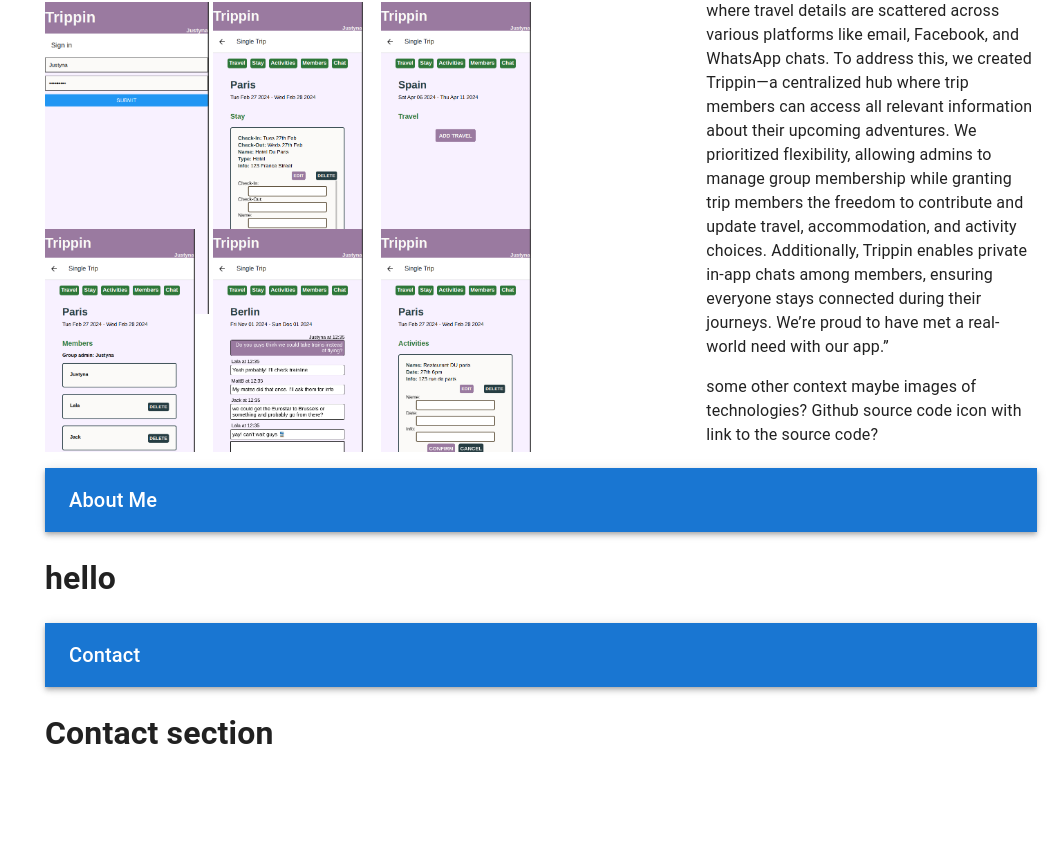
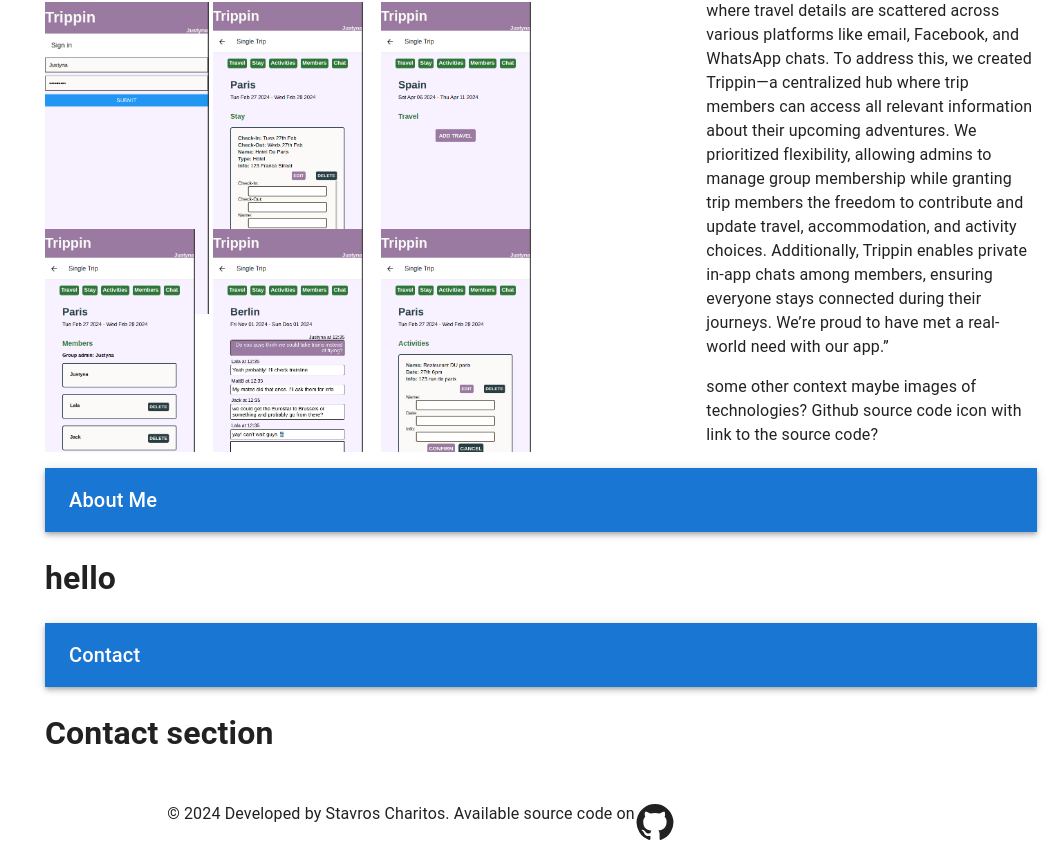
Before and after one commit to polikas/portfolio, a React (Vite) app: page / in a window 1280 px wide. Shown: the part 3466-4315 px from the top of the page, without its empty margins (219-1280 px from the left). Before the commit the page ends 4268 px from the top, so only its background shows below. Built offline with nearby package versions, Linux system fonts and the light colour scheme.

Commit message:
added footer component

```diff
--- a/src/App.jsx
+++ b/src/App.jsx
@@ -1,6 +1,7 @@
 import { useState } from "react";
 import "../src/style/App.css";
 import BasicMenu from "./BasicMenu.jsx";
+import Footer from "./Footer.jsx";
 
 function App() {
   return (
--- a/src/BasicMenu.jsx
+++ b/src/BasicMenu.jsx
@@ -19,10 +19,11 @@
 import { Link } from "react-scroll";
 import AboutMe from "./AboutMe";
 import Contact from "./Contact";
+import Footer from "./Footer";
 
 const drawerWidth = 240;
 
-function ResponsiveDrawer(props) {
+function BasicMenu(props) {
   const [mobileOpen, setMobileOpen] = React.useState(false);
   const [isClosing, setIsClosing] = React.useState(false);
 
@@ -84,6 +85,8 @@
   );
 
   return (
+    <>
+      <div className="content-container">
         <Box sx={{ display: "flex" }}>
           <CssBaseline />
           <AppBar
@@ -148,34 +151,36 @@
             <Grid container spacing={30}>
               <Grid item xs={12} sm={6}>
                 <Typography paragraph>
-              Consequat mauris nunc congue nisi vitae suscipit. Fringilla est
-              ullamcorper eget nulla facilisi etiam dignissim diam. Pulvinar
-              elementum integer enim neque volutpat ac tincidunt. Ornare
-              suspendisse sed nisi lacus sed viverra tellus. Purus sit amet
-              volutpat consequat mauris. Elementum eu facilisis sed odio morbi.
-              Euismod lacinia at quis risus sed vulputate odio. Morbi tincidunt
-              ornare massa eget egestas purus viverra accumsan in. In hendrerit
-              gravida rutrum quisque non tellus orci ac. Pellentesque nec nam
-              aliquam sem et tortor. Habitant morbi tristique senectus et.
-              Adipiscing elit duis tristique sollicitudin nibh sit. Ornare
-              aenean euismod elementum nisi quis eleifend. Commodo viverra
-              maecenas accumsan lacus vel facilisis. Nulla posuere sollicitudin
-              aliquam ultrices sagittis orci a.
+                  Consequat mauris nunc congue nisi vitae suscipit. Fringilla
+                  est ullamcorper eget nulla facilisi etiam dignissim diam.
+                  Pulvinar elementum integer enim neque volutpat ac tincidunt.
+                  Ornare suspendisse sed nisi lacus sed viverra tellus. Purus
+                  sit amet volutpat consequat mauris. Elementum eu facilisis sed
+                  odio morbi. Euismod lacinia at quis risus sed vulputate odio.
+                  Morbi tincidunt ornare massa eget egestas purus viverra
+                  accumsan in. In hendrerit gravida rutrum quisque non tellus
+                  orci ac. Pellentesque nec nam aliquam sem et tortor. Habitant
+                  morbi tristique senectus et. Adipiscing elit duis tristique
+                  sollicitudin nibh sit. Ornare aenean euismod elementum nisi
+                  quis eleifend. Commodo viverra maecenas accumsan lacus vel
+                  facilisis. Nulla posuere sollicitudin aliquam ultrices
+                  sagittis orci a.
                 </Typography>
                 <Typography paragraph>
-              Consequat mauris nunc congue nisi vitae suscipit. Fringilla est
-              ullamcorper eget nulla facilisi etiam dignissim diam. Pulvinar
-              elementum integer enim neque volutpat ac tincidunt. Ornare
-              suspendisse sed nisi lacus sed viverra tellus. Purus sit amet
-              volutpat consequat mauris. Elementum eu facilisis sed odio morbi.
-              Euismod lacinia at quis risus sed vulputate odio. Morbi tincidunt
-              ornare massa eget egestas purus viverra accumsan in. In hendrerit
-              gravida rutrum quisque non tellus orci ac. Pellentesque nec nam
-              aliquam sem et tortor. Habitant morbi tristique senectus et.
-              Adipiscing elit duis tristique sollicitudin nibh sit. Ornare
-              aenean euismod elementum nisi quis eleifend. Commodo viverra
-              maecenas accumsan lacus vel facilisis. Nulla posuere sollicitudin
-              aliquam ultrices sagittis orci a.
+                  Consequat mauris nunc congue nisi vitae suscipit. Fringilla
+                  est ullamcorper eget nulla facilisi etiam dignissim diam.
+                  Pulvinar elementum integer enim neque volutpat ac tincidunt.
+                  Ornare suspendisse sed nisi lacus sed viverra tellus. Purus
+                  sit amet volutpat consequat mauris. Elementum eu facilisis sed
+                  odio morbi. Euismod lacinia at quis risus sed vulputate odio.
+                  Morbi tincidunt ornare massa eget egestas purus viverra
+                  accumsan in. In hendrerit gravida rutrum quisque non tellus
+                  orci ac. Pellentesque nec nam aliquam sem et tortor. Habitant
+                  morbi tristique senectus et. Adipiscing elit duis tristique
+                  sollicitudin nibh sit. Ornare aenean euismod elementum nisi
+                  quis eleifend. Commodo viverra maecenas accumsan lacus vel
+                  facilisis. Nulla posuere sollicitudin aliquam ultrices
+                  sagittis orci a.
                 </Typography>
               </Grid>
               <Grid item xs={12} sm={6}>
@@ -261,7 +266,10 @@
             </Box>
           </Box>
         </Box>
+      </div>
+      <Footer />
+    </>
   );
 }
 
-export default ResponsiveDrawer;
+export default BasicMenu;
--- /dev/null
+++ b/src/Footer.jsx
@@ -0,0 +1,24 @@
+import React from "react";
+import GitHubIcon from "@mui/icons-material/GitHub";
+
+const Footer = () => {
+  const handleSourceCode = () => {
+    const tripAppUrl = "https://github.com/polikas/portfolio";
+    window.open(tripAppUrl, "_blank");
+  };
+
+  return (
+    <footer className="footer--pin">
+      &copy; 2024 Developed by Stavros Charitos. Available source code on{" "}
+      <a
+        href="#"
+        onClick={handleSourceCode}
+        style={{ textDecoration: "none", color: "inherit" }}
+      >
+        <GitHubIcon sx={{ fontSize: 40 }} />
+      </a>
+    </footer>
+  );
+};
+
+export default Footer;
--- a/src/Projects.jsx
+++ b/src/Projects.jsx
@@ -28,6 +28,11 @@
   const handleCalculatorApp = () => {
     const calculatorAppUrl = "https://github.com/polikas/calculator";
     window.open(calculatorAppUrl, "_blank");
+  };
+
+  const handleCalculatorHost = () => {
+    const calcluatorHostUrl = "https://mini-calclulator.netlify.app/";
+    window.open(calcluatorHostUrl, "_blank");
   };
 
   const handleDictionaryApp = () => {
@@ -187,7 +192,7 @@
         <ImageList sx={{ width: 500, height: 450 }} cols={3} rowHeight={164}>
           {trippInitemData.map((item) => (
             <ImageListItem key={item.img}>
-              <a href="#" onClick={handleCalculatorApp}>
+              <a href="#" onClick={handleCalculatorHost}>
                 <img
                   srcSet={`${item.img}?w=164&h=164&fit=crop&auto=format&dpr=2 2x`}
                   src={`${item.img}?w=164&h=164&fit=crop&auto=format`}
--- a/src/style/BasicMenu.css
+++ b/src/style/BasicMenu.css
@@ -0,0 +1,11 @@
+.content-container {
+  min-height: calc(100vh - 34px);
+}
+
+.footer--pin {
+  position: relative;
+  left: 0;
+  display: flex;
+  justify-content: center;
+  bottom: 0;
+}
```
Lines whose indentation alone changed are shown as unchanged.
